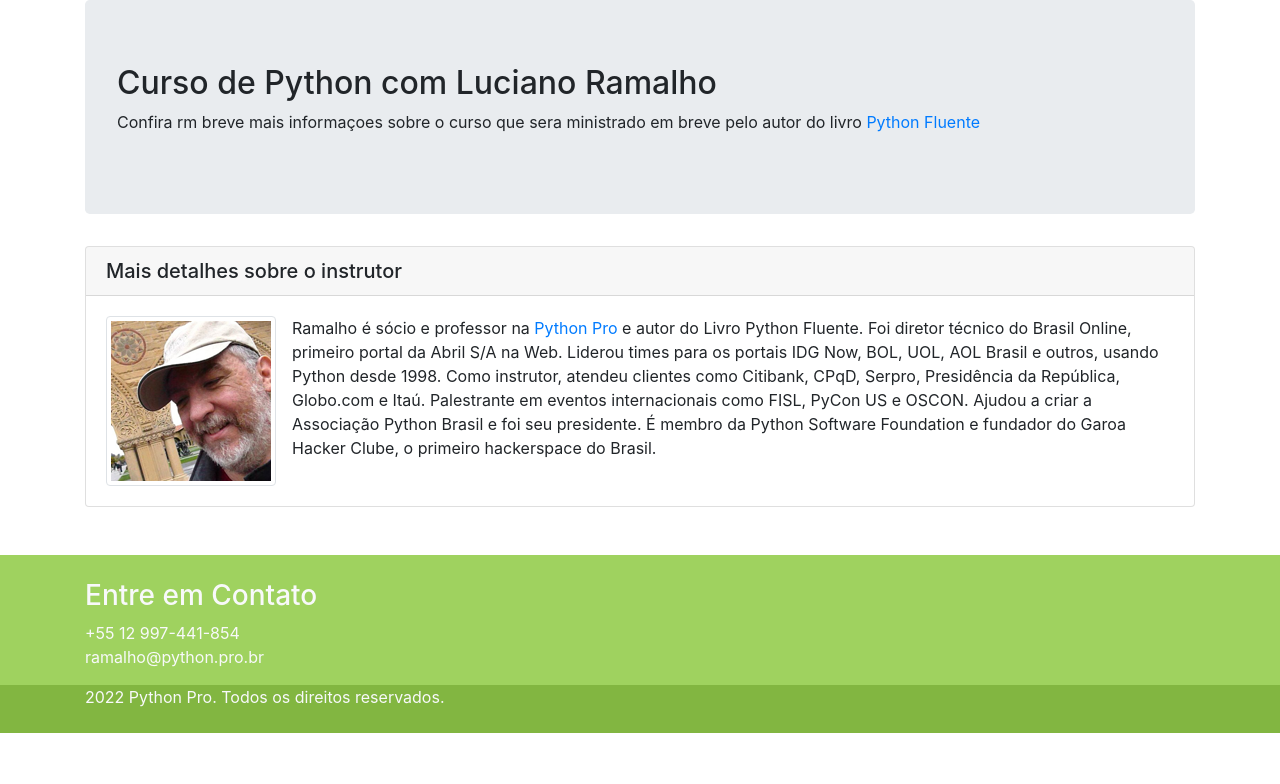
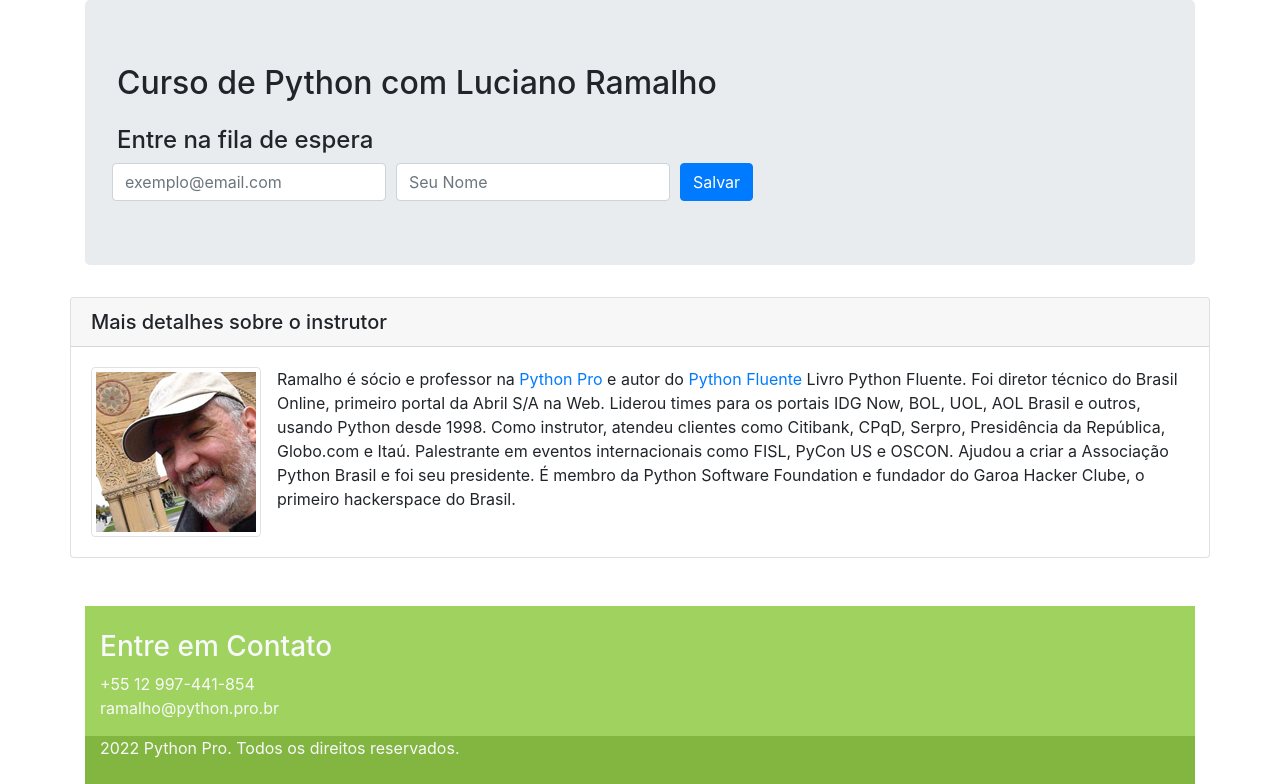
Before and after one commit to FlavioANS/Curso-Django, a Django app: page / in a window 1280 px wide. Shown: the part 56-840 px from the top of the page. Before the commit the page ends 789 px from the top, so only its background shows below. Run offline with Django 4.2, Linux system fonts and the light colour scheme; some libraries are stand-ins or nearby versions.

Commit message:
lista de espera

```diff
--- a/pypro/base/templates/base/home.html
+++ b/pypro/base/templates/base/home.html
@@ -42,11 +42,35 @@
                 <h2>
                     Curso de Python com Luciano Ramalho
                 </h2>
-                <p>
-                    Confira rm breve mais informaçoes sobre o curso que sera ministrado em breve pelo autor do livro
-                    <a href="http://shop.oreilly.com/product/0636920032519.do" target="_blank">Python Fluente</a>
-                </p>
-            </div>
+                <h4 class="mt-4"> Entre na fila de espera</h4>
+
+                <form action="https://gmail.us14.list-manage.com/subscribe/post?u=9333cb71ead5d6d48f15bf662&amp;id=af9a8a9723"
+                      method="post" id="mc-embedded-subscribe-form" name="mc-embedded-subscribe-form"
+                      class="form-row align-items-center" target="_blank" novalidate>
+                    <div class="form-row align-items-center">
+                        <div class="col-auto">
+                            <label class="sr-only" for="mce-EMAIL">Email</label>
+                            <input type="email" value="" name="EMAIL" class="form-control required " id="mce-EMAIL"
+                                   placeholder="exemplo@email.com">
+                        </div>
+                        <div class="col-auto">
+                            <label class="sr-only" for="mce-FNAME">Email</label>
+                            <input type="text" value="" name="FNAME" class="form-control " id="mce-FNAME"placeholder="Seu Nome">
+                        </div>
+
+                        <!-- real people should not fill this in and expect good things - do not remove this or risk form bot signups-->
+                            <div style="position: absolute; left: -5000px;" aria-hidden="true"><input type="text"
+                                                                                                      name="b_9333cb71ead5d6d48f15bf662_af9a8a9723"
+                                                                                                      tabindex="-1"
+                                                                                                      value=""></div>
+                        <div class="col-auto">
+                            <input type="submit" value="Salvar" name="subscribe" id="mc-embedded-subscribe"
+                                           class="btn btn-primary">
+                        </div>
+                    </div>
+                </form>
+
+
         </div>
     </div>
     <div class="row">
@@ -59,8 +83,9 @@
                     <p class="card-text">
                         <img src="{% static 'img/luciano-ramalho.png' %}" alt="..."
                              class="img-thumbnail float-left mr-3"/>
-                        Ramalho é sócio e professor na <a href="https://www.python.pro.br">Python
-                        Pro</a> e autor do Livro Python Fluente. Foi diretor técnico do Brasil Online, primeiro portal
+                        Ramalho é sócio e professor na <a href="https://www.python.pro.br">Python Pro</a> e autor do
+                        <a href="http://shop.oreilly.com/product/0636920032519.do" target="_blank">Python Fluente</a>
+                        Livro Python Fluente. Foi diretor técnico do Brasil Online, primeiro portal
                         da Abril S/A na Web. Liderou times para os portais IDG Now, BOL, UOL, AOL Brasil e outros,
                         usando Python desde 1998. Como instrutor, atendeu clientes como Citibank, CPqD, Serpro,
                         Presidência da República, Globo.com e Itaú. Palestrante em eventos internacionais como FISL,
@@ -77,7 +102,7 @@
     <div class="container">
         <div class="row">
             <div class="col">
-                 <h3>Entre em Contato</h3>
+                <h3>Entre em Contato</h3>
                 <address>
                     +55 12 997-441-854
                     <br/>
```
